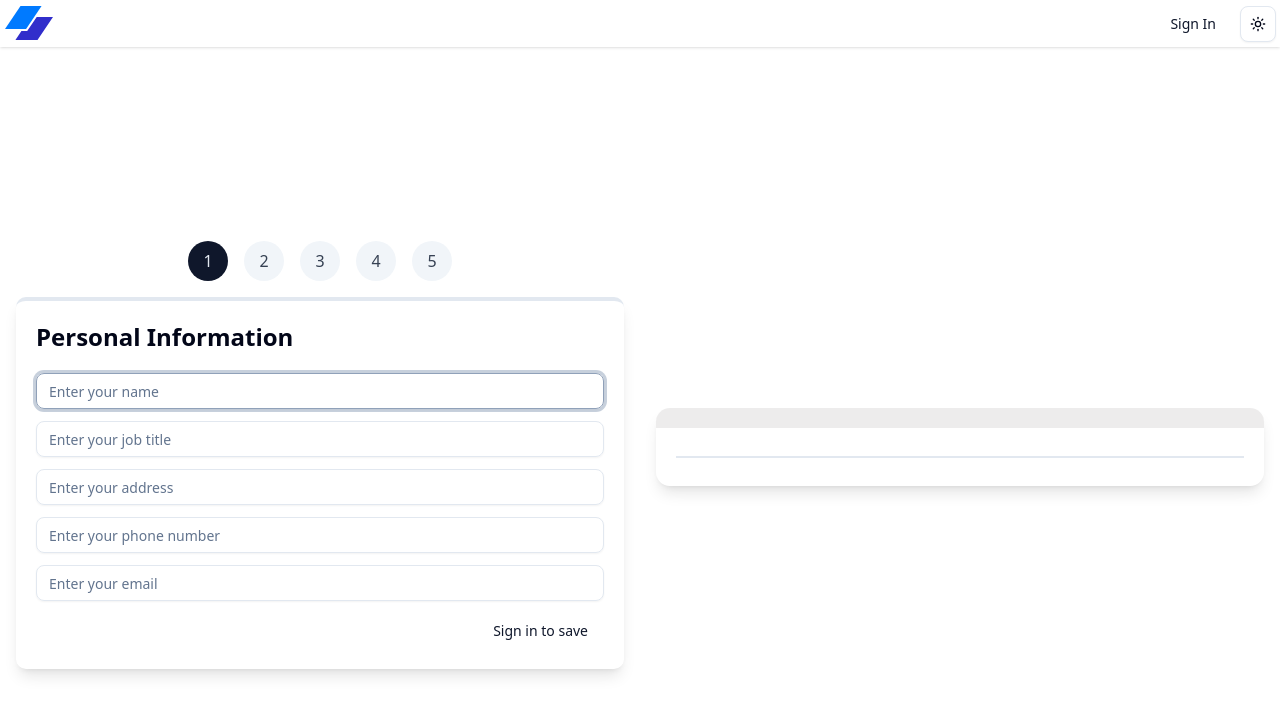
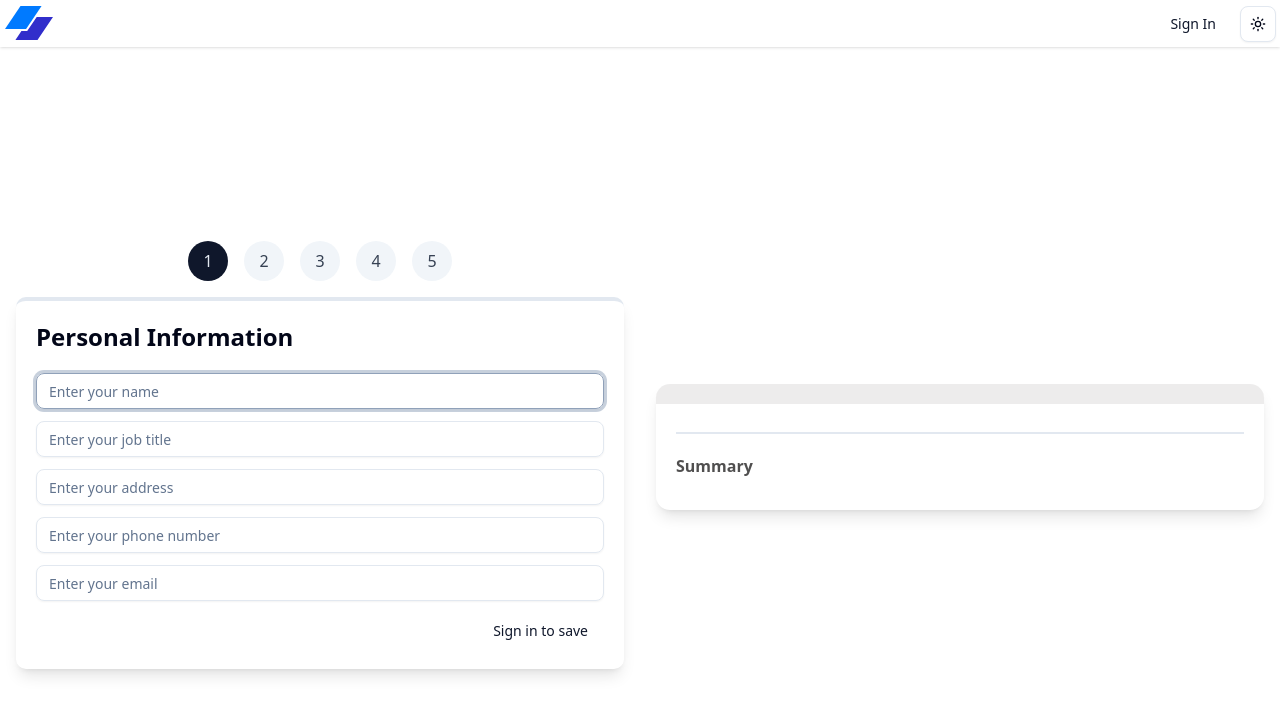
Before and after one commit to notcis/ai-resume, a Next.js app: page /resume/create in a window 1280 px wide. Shown: the top 714 px of the page. Built offline with nearby package versions, Linux system fonts and the light colour scheme; no server answers.

Commit message:
feat: enhance resume card and summary components with improved layout and structure

```diff
--- a/components/cards/resume-card.tsx
+++ b/components/cards/resume-card.tsx
@@ -7,7 +7,7 @@ export default function ResumeCard({ resume }: { resume: Resume }) {
   return (
     <Link href={`/dashboard/resume/edit/${resume.id}`}>
       <div
-        className=" shadow-lg h-[175px] w-full rounded-xl p-5 border-t-[20px]"
+        className=" shadow-lg w-full rounded-xl p-5 border-t-[20px] max-h-screen overflow-y-auto"
         style={{ borderColor: resume.themeColor || "#b3aeae3d" }}
       >
         <PersonalDetails resume={resume} />
--- a/components/preview/summary.tsx
+++ b/components/preview/summary.tsx
@@ -1,5 +1,17 @@
 import { Resume } from "@/lib/generated/prisma";
 
 export default function Summary({ resume }: { resume: Resume }) {
-  return <p className="text-xs">{resume.summary}</p>;
+  return (
+    <div className="mt-5">
+      <h2
+        style={{ color: resume.themeColor || "#0e0d0db9" }}
+        className="font-bold mb-3"
+      >
+        Summary
+      </h2>
+      {resume.summary && (
+        <div className="text-xs font-normal">{resume.summary} </div>
+      )}
+    </div>
+  );
 }
--- a/components/resume/step-two.tsx
+++ b/components/resume/step-two.tsx
@@ -7,6 +7,13 @@ import { useTransition } from "react";
 import { BrainIcon, Loader2Icon } from "lucide-react";
 import toast from "react-hot-toast";
 import { runAi } from "@/actions/gemeni-ai";
+
+/* import dynamic from "next/dynamic";
+const ReactQuill = dynamic(() => import("react-quill"), {
+  ssr: false,
+  loading: () => <div>Loading editor...</div>,
+});
+import "react-quill/dist/quill.snow.css"; */
 
 export default function StepTwo() {
   const { resume, setResume, updateResume, setStep } = useResume();
@@ -58,7 +65,12 @@ export default function StepTwo() {
         rows={10}
         required
       />
-      <div className="flex justify-end">
+      {/* <ReactQuill
+        theme="snow"
+        value={resume.summary}
+        onChange={(value) => setResume({ ...resume, summary: value })}
+      /> */}
+      <div className="flex justify-end mt-3">
         <Button onClick={handleSubmit}>Update</Button>
       </div>
     </div>
```
